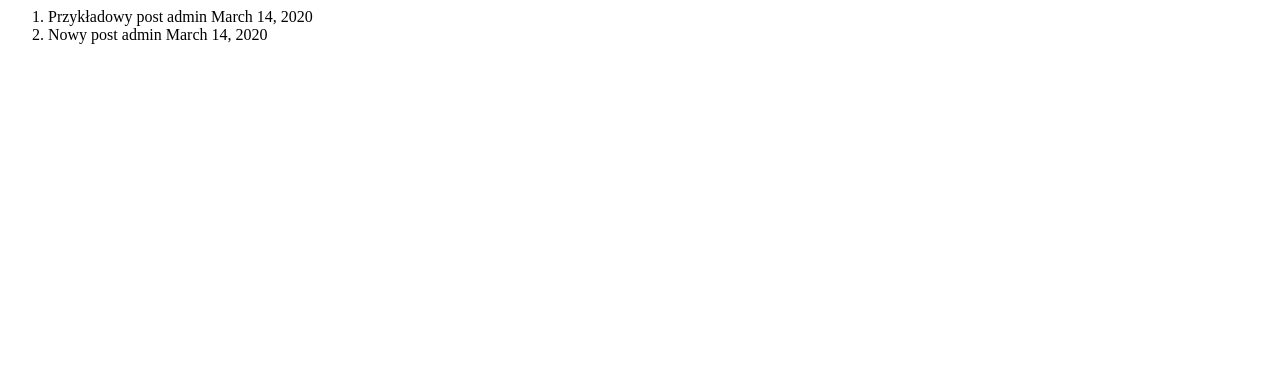
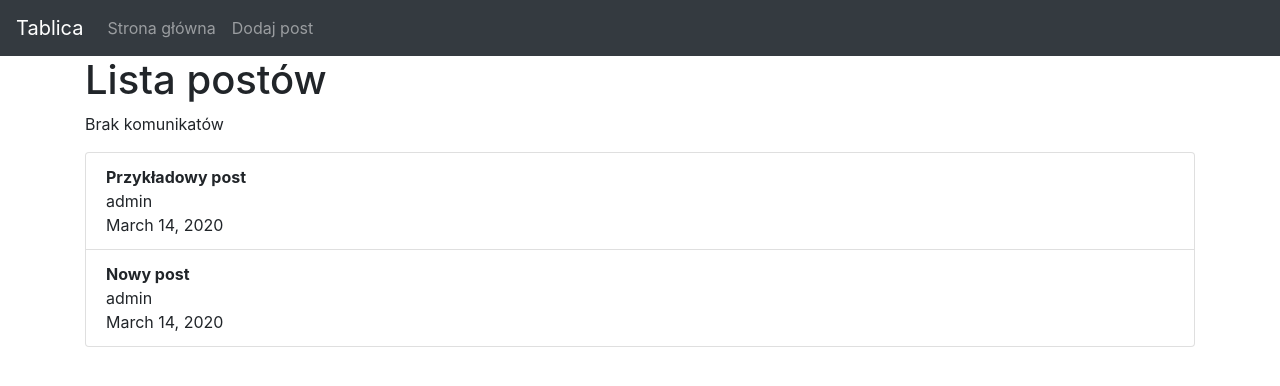
Before and after one commit to Kuba077/django_tablica, a Django app: page / in a window 1280 px wide. Shown: the top 386 px of the page. Run offline with Django 3.2, Linux system fonts and the light colour scheme; data comes from the database, SQL or seed files in the repository; some libraries are stand-ins or nearby versions.

Commit message:
dodanie szablonu bootstrapa

```diff
--- a/tablica/templates/tablica/index.html
+++ b/tablica/templates/tablica/index.html
@@ -1,5 +1,16 @@
-<ol>
+{% extends 'szablon.html' %}
+{% block tytul %} Django tablica{% endblock %}
+{% block naglowek %}Lista postów{% endblock %}
+{% block tresc %}
+    <ul class="list-group">
     {% for post in posty %}
-        <li>{{ post.tresc }} {{ post.uzytkownik.username }} {{ post.data_dodania }}</li>
+        <li class="list-group-item">
+            <b>{{ post.tresc }}</b>
+            <br>
+            {{ post.uzytkownik.username }}
+            <br>
+            {{ post.data_dodania }}
+        </li>
     {% endfor %}
-</ol>
+    </ul>
+{% endblock %}
--- /dev/null
+++ b/templates/szablon.html
@@ -0,0 +1,46 @@
+<!DOCTYPE html>
+<html lang="pl">
+<head>
+    <meta charset="UTF-8">
+    <meta name="viewport" content="width=device-width, initial-scale=1">
+    <title>{% block tytul %}Django tablica{% endblock tytul %}</title>
+    <link rel="stylesheet" href="https://stackpath.bootstrapcdn.com/bootstrap/4.3.1/css/bootstrap.min.css"
+          crossorigin="anonymous">
+</head>
+<body>
+<nav class="navbar navbar-expand-lg navbar-dark bg-dark">
+    <a class="navbar-brand" href="#">Tablica</a>
+    <button class="navbar-toggler" type="button" data-toggle="collapse" data-target="#navbarSupportedContent"
+            aria-controls="navbarSupportedContent" aria-expanded="false" aria-label="Toggle navigation">
+        <span class="navbar-toggler-icon"></span>
+    </button>
+    <div class="collapse navbar-collapse" id="navbarSupportedContent">
+        <ul class="navbar-nav mr-auto">
+            <li class="nav-item">
+                <a class="nav-link" href="{% url "tablica:post_lista" %}">Strona główna</a>
+            </li>
+            <li class="nav-item">
+                <a class="nav-link" href="{% url "tablica:post_dodaj" %}">Dodaj post</a>
+            </li>
+        </ul>
+    </div>
+</nav>
+<div class="container">
+    <div class="row">
+        <div class="col">
+            <h1>{% block naglowek %}Aplikacja Django{% endblock naglowek %}</h1>
+            {% if messages %}
+                <ul>
+                    {% for komunikat in messages %}
+                        <li>{{ komunikat }}</li>
+                    {% endfor %}
+                </ul>
+            {% else %}
+                <p>Brak komunikatów</p>
+            {% endif %}
+            {% block tresc %} Aplikacja Django{% endblock tresc %}
+        </div>
+    </div>
+</div>
+</body>
+</html>
```
Also changed, not shown: tablica/templates/tablica/post_dodaj.html (+10 -5 lines).
